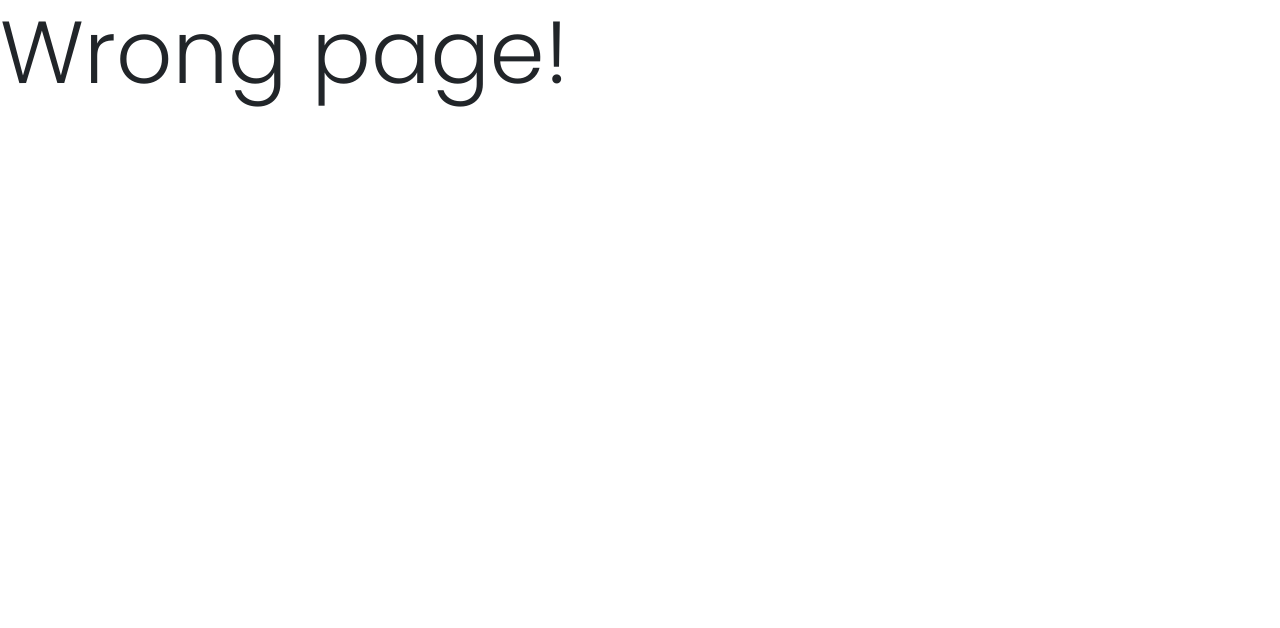
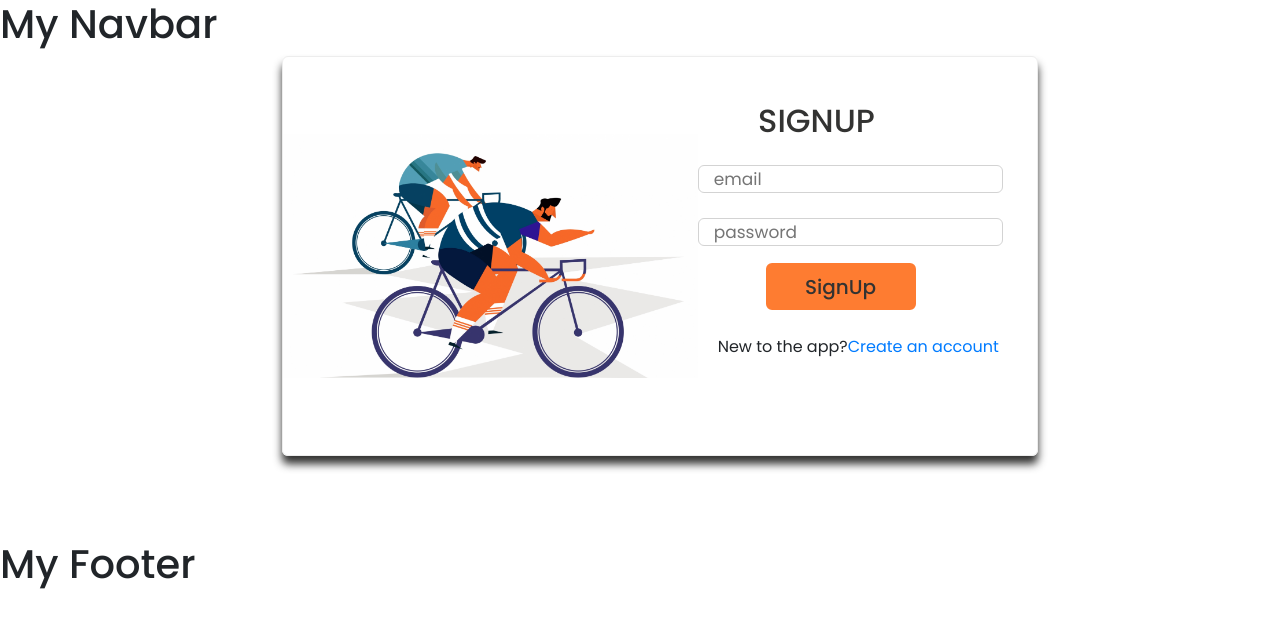
Before and after one commit to rajnidua/the-coach-plus, a React (Create React App) app in the folder client/: page /SignUp in a window 1280 px wide. Shown: the top 628 px of the page. Built offline with nearby package versions, Linux system fonts and the light colour scheme.

Commit message:
signup page

```diff
--- a/client/package.json
+++ b/client/package.json
@@ -12,7 +12,7 @@
     "graphql": "^15.7.0",
     "jwt-decode": "^2.2.0",
     "react": "^16.13.1",
-    "react-bootstrap": "^1.0.1",
+    "react-bootstrap": "^2.0.1",
     "react-dom": "^16.13.1",
     "react-router-dom": "^5.1.2",
     "react-scripts": "3.4.1"
--- a/client/src/App.js
+++ b/client/src/App.js
@@ -11,6 +11,7 @@ import { BrowserRouter as Router, Switch, Route } from "react-router-dom";
 import Welcome from "./pages/Welcome";
 //import Navbar from "./components/Navbar";
 import Login from "./pages/Login";
+import SignUp from "./pages/SignUp";
 
 const httpLink = createHttpLink({
   uri: "/graphql",
@@ -40,6 +41,7 @@ function App() {
           <Switch>
             <Route exact path="/" component={Welcome} />
             <Route path="/Login" component={Login} />
+            <Route path="/SignUp" component={SignUp} />
 
             <Route render={() => <h1 className="display-2">Wrong page!</h1>} />
           </Switch>
--- /dev/null
+++ b/client/src/components/SignUp-Body/Body.js
@@ -0,0 +1,49 @@
+import React from "react";
+import "../../styles/signup.css";
+import loginBgImage from "../../images/logIn-bg.jpg";
+
+function Body() {
+  return (
+    <div>
+      <section className="log-in" id="log-in">
+        <div className="max-width">
+          <div className="box">
+            <div className="image-col">
+              <img src={loginBgImage} alt="" />
+            </div>
+            <div className="log-in-col">
+              <h2>SIGNUP</h2>
+              <form action="submit">
+                <div className="feild Email">
+                  <input
+                    type="text"
+                    className="email-feild"
+                    placeholder="email"
+                  />
+                </div>
+                <div className="feild password">
+                  <input
+                    type="text"
+                    className="password-feild"
+                    placeholder="password"
+                  />
+                </div>
+                <div className="button">
+                  <button type="submit">SignUp</button>
+                </div>
+              </form>
+              <p>
+                New to the app?
+                <a href="https://www.google.com" className="sign-up-link">
+                  Create an account
+                </a>
+              </p>
+            </div>
+          </div>
+        </div>
+      </section>
+    </div>
+  );
+}
+
+export default Body;
--- /dev/null
+++ b/client/src/pages/SignUp.js
@@ -0,0 +1,16 @@
+import React from "react";
+import NavBar from "../components/Navbar/Navbar";
+import Body from "../components/SignUp-Body/Body.js";
+import Footer from "../components/Footer/Footer";
+
+function SignUp() {
+  return (
+    <div>
+      <NavBar />
+      <Body />
+      <Footer />
+    </div>
+  );
+}
+
+export default SignUp;
--- /dev/null
+++ b/client/src/styles/signup.css
@@ -0,0 +1,100 @@
+/* Log In Styling */
+.log-in {
+  width: 100%;
+  padding-bottom: 30px;
+  font-family: "Ubuntu", sans-serif;
+  transition: all 0.3s ease;
+}
+
+.log-in .max-width {
+  display: flex;
+  margin: auto 0 auto 40px;
+}
+
+.log-in .max-width .box {
+  width: 70%;
+  height: 50vh;
+  display: flex;
+  align-items: center;
+  justify-content: space-between;
+  border: 1px solid #ededed;
+  border-radius: 6px;
+  box-shadow: 0 8px 8px 0 var(--text-color);
+  margin: 0 15% 5% 15%;
+}
+
+.log-in .image-col {
+  width: 55%;
+  align-content: center;
+}
+
+.log-in .image-col img {
+  width: 100%;
+  background-repeat: no-repeat;
+  background-size: cover;
+}
+
+.log-in .log-in-col {
+  width: 45%;
+  display: inline-block;
+  justify-content: space-between;
+}
+
+.log-in .log-in-col h2 {
+  width: 85%;
+  text-align: center;
+  position: relative;
+  color: var(--text-color);
+  bottom: 10px;
+  padding-right: 15%;
+}
+
+.log-in .log-in-col form {
+  width: 100%;
+  display: inline-block;
+}
+
+.log-in .log-in-col form .feild {
+  width: 100%;
+  margin-bottom: 15px;
+  font-size: 25px;
+}
+
+.log-in .log-in-col form .feild input {
+  height: 100%;
+  width: 90%;
+  border: 1px solid lightgrey;
+  border-radius: 6px;
+  outline: none;
+  padding: 0 15px;
+  font-size: 17px;
+  font-family: "Poppins", sans-serif;
+}
+
+.log-in .log-in-col form .button {
+  height: 47px;
+  width: 150px;
+  margin-left: 20%;
+}
+
+.log-in .log-in-col form .button button {
+  width: 100%;
+  height: 100%;
+  border: 2px solid var(--main-color);
+  background: var(--main-color);
+  color: var(--text-color);
+  font-size: 20px;
+  font-weight: 500;
+  border-radius: 6px;
+  cursor: pointer;
+  transition: all 0.3s ease;
+}
+
+.log-in .log-in-col form .button button:hover {
+  color: var(--main-color);
+  background: none;
+}
+
+.log-in .log-in-col p {
+  padding: 25px 20px;
+}
--- a/client/src/styles/welcome-body.css
+++ b/client/src/styles/welcome-body.css
@@ -315,7 +315,7 @@ html {
 
 .section-form .max-width h2 {
   text-align: center;
-  font-size: ;
+  /* font-size: ; */
 }
 
 .contact-form {
```
Also changed, not shown: 1 other file (tests, documents, lock files or other folders).
